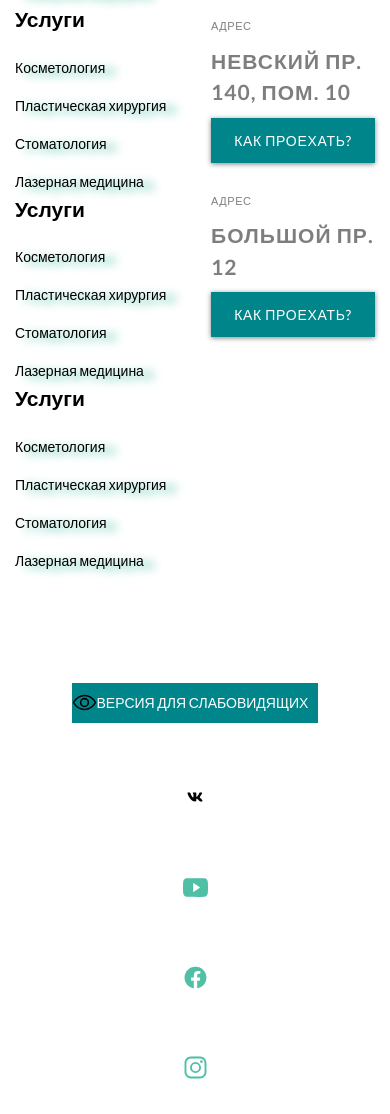
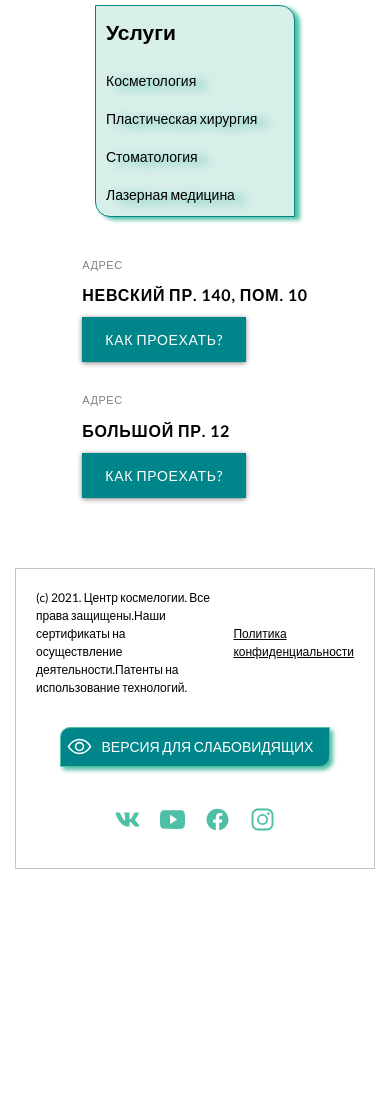
Before and after one commit to DmitryMass/lendMedicineBstp, a website: page index.pug in a window 390 px wide. Shown: the part 4292-5406 px from the top of the page. After the commit the page ends 5161 px from the top, so only its background shows below. Drawn offline with nearby package versions, Linux system fonts and the light colour scheme; files that its build step writes are made by us from their sources.

Commit message:
Complete mobile\desktop version

```diff
--- a/pugfile/footer.pug
+++ b/pugfile/footer.pug
@@ -1,20 +1,24 @@
 footer.footer
     .container
-        .footer-about
-        .footer-menu
-            .header-btn.flex-box
-                button.header-button.flex-box
-                    ion-icon(name='eye-outline').whitewhite--pad.icons
-                    a(href="").white.white--btn Версия для слабовидящих
-            li.header-li.flex-box
-                a.header-link(href="")
-                    ion-icon(name='logo-vk').lgth-greenicons.icons--vk
-            li.header-li.flex-box
-                a.header-link(href="")
-                    ion-icon(name='logo-youtube').lgth-green.icons.icons--youtube
-            li.header-li.flex-box
-                a.header-link(href="")
-                    ion-icon(name='logo-facebook').lgth-green.icons.icons--facebook
-            li.header-li.flex-box
-                a.header-link(href="")
-                    ion-icon(name='logo-instagram').lgth-green.icons.icons--instagramm
+        .footer-box
+            .footer-about
+                p.footer-about__item (c) 2021. Центр космелогии. Все права защищены.Наши сертификаты на осуществление деятельности.Патенты на использование технологий.
+                a.footer-about__item(href="#")  Политика конфиденциальности
+            .footer-menu
+                .footer-btn
+                    button.footer-button.flex-box__btn
+                        ion-icon(name='eye-outline').whitewhite--pad.icons
+                        a(href="").white.white--btn Версия для слабовидящих
+                .footer-social
+                    .footer-messengers.flex-box__btn
+                        a.footer-link(href="")
+                            ion-icon(name='logo-vk').lgth-green.icons.icons--vk
+                    .footer-messengers.flex-box__btn
+                        a.footer-link(href="")
+                            ion-icon(name='logo-youtube').lgth-green.icons.icons--youtube
+                    .footer-messengers.flex-box__btn
+                        a.footer-link(href="")
+                            ion-icon(name='logo-facebook').lgth-green.icons.icons--facebook
+                    .footer-messengers.flex-box__btn
+                        a.footer-link(href="")
+                            ion-icon(name='logo-instagram').lgth-green.icons.icons--instagramm
--- a/pugfile/header.pug
+++ b/pugfile/header.pug
@@ -5,10 +5,10 @@ header.header-main
                         object.header-logo__obj(data="./assets/icons/logo.svg", type="")
         nav.header-nav
             ul.header-ul.d-flex
-                li.header-li.flex-box
+                li.header-li.flex-box__btn
                     a.header-link(href="#") +7 (123) 456 78 90
                 li.header-li.flex-box.header-li--services
-                    .header-salon.flex-box
+                    .header-salon.flex-box__btn
                         .header-link.header-link--salon.flex-box Наши салоны
                         ion-icon(name='caret-down-circle-outline').lgth-green.icons.icons--salon
                     ul.header-content
@@ -21,19 +21,19 @@ header.header-main
                         li.header-li--content
                             a(href="#") Ваша информация
                 .header-btn.flex-box
-                    button.header-button.flex-box
+                    button.header-button.flex-box__btn
                         ion-icon(name='eye-outline').white.white--pad.icons
                         a(href="").white.white--btn Версия для слабовидящих
-                li.header-li.flex-box
+                li.header-li.flex-box__btn
                     a.header-link(href="#")
                         ion-icon(name='logo-vk').lgth-green.icons.icons--vk
-                li.header-li.flex-box
+                li.header-li.flex-box__btn
                     a.header-link(href="#")
                         ion-icon(name='logo-youtube').lgth-green.icons.icons--youtube
-                li.header-li.flex-box
+                li.header-li.flex-box__btn
                     a.header-link(href="#")
                         ion-icon(name='logo-facebook').lgth-green.icons.icons--facebook
-                li.header-li.flex-box
+                li.header-li.flex-box__btn
                     a.header-link(href="#")
                         ion-icon(name='logo-instagram').lgth-green.icons.icons--instagramm
         .header-menu
--- a/pugfile/section4.pug
+++ b/pugfile/section4.pug
@@ -1,4 +1,3 @@
--var secondBoxList =[{name: 'адрес', street: 'Невский пр. 140, пом. 10', button: 'как проехать?'},{name: 'адрес', street: 'Большой пр. 12', button: 'как проехать?'}]
 section.section4
     .container.flex-box
         .section4-box
--- a/pugfile/var.pug
+++ b/pugfile/var.pug
@@ -25,3 +25,7 @@
 //- //SECTION4 Var
 
 -var boxList = [{txt: 'Услуги', txt2: 'Косметология', txt3: 'Пластическая хирургия', txt4: 'Стоматология', txt5: 'Лазерная медицина'}, {txt: 'Услуги', txt2: 'Косметология', txt3: 'Пластическая хирургия', txt4: 'Стоматология', txt5: 'Лазерная медицина'},{txt: 'Услуги', txt2: 'Косметология', txt3: 'Пластическая хирургия', txt4: 'Стоматология', txt5: 'Лазерная медицина'},{txt: 'Услуги', txt2: 'Косметология', txt3: 'Пластическая хирургия', txt4: 'Стоматология', txt5: 'Лазерная медицина'}]
+
+//- //////////////////////////////////////////////////
+
+-var secondBoxList =[{name: 'адрес', street: 'Невский пр. 140, пом. 10', button: 'как проехать?'},{name: 'адрес', street: 'Большой пр. 12', button: 'как проехать?'}]
--- a/styles/_footer.scss
+++ b/styles/_footer.scss
@@ -1,3 +1,70 @@
 .footer {
   min-height: 90px;
+  &-box {
+    border: 1px solid #c4c4c4;
+    display: flex;
+    justify-content: space-around;
+    align-items: center;
+    flex-wrap: wrap;
+  }
+  &-about {
+    display: flex;
+    justify-content: space-around;
+    align-items: center;
+    gap: 70px;
+    padding: 20px;
+    &__item {
+      color: $black;
+      font-size: 12px;
+      line-height: $lh150;
+      &:first-child {
+        max-width: 300px;
+      }
+      &:last-child {
+        text-decoration: underline;
+        &:hover {
+          color: $darkGreen;
+        }
+        &:focus {
+          color: $darkGreen;
+        }
+      }
+    }
+  }
+  &-menu {
+    display: flex;
+    justify-content: space-around;
+    align-items: center;
+    gap: 20px;
+    padding-bottom: 20px;
+  }
+  &-social {
+    display: flex;
+    justify-content: center;
+    gap: 20px;
+    align-items: center;
+    padding: 10px;
+  }
+  &-btn {
+    padding: 10px;
+  }
+  &-button {
+    background-color: #00868a;
+    min-height: 40px;
+    border: 1px solid $lightGreen;
+    box-shadow: 3px 3px 4px $lightGreen;
+    border-radius: 10px 0px 10px 0px;
+
+    &:hover,
+    &:focus {
+      background-color: $lightGreen;
+    }
+
+    & > a {
+      margin-left: 10px;
+    }
+    & > ion-icon {
+      color: $white;
+    }
+  }
 }
--- a/styles/_section4.scss
+++ b/styles/_section4.scss
@@ -1,5 +1,5 @@
 .section4 {
-  padding: 80px 0;
+  padding: 40px 0;
   &-box {
     max-width: 850px;
   }
@@ -7,9 +7,15 @@
     display: flex;
     flex-wrap: wrap;
     justify-content: space-between;
+    gap: 10px;
   }
   &-list {
     max-width: 200px;
+    background-color: #d8eee9;
+    padding: 10px;
+    border: 1px solid $darkGreen;
+    border-radius: 0 15px 0 15px;
+    box-shadow: 5px 3px 4px $lightGreen;
     &__title {
       font-size: $md21;
       line-height: $lh150;
--- a/styles/main.scss
+++ b/styles/main.scss
@@ -88,6 +88,12 @@ li {
   display: flex;
   justify-content: center;
   align-items: center;
+  gap: 20px;
+}
+.flex-box__btn {
+  display: flex;
+  justify-content: center;
+  align-items: center;
 }
 .flex-main {
   display: flex;
@@ -165,6 +171,35 @@ li {
     &-news {
       display: none;
     }
+  }
+
+  ////////////// SECTION 4 ///////////////
+  .section4 {
+    padding-top: 40px;
+    padding-bottom: 40px;
+    &-ul {
+      justify-content: center;
+      gap: 20px;
+    }
+    &-list {
+      &:nth-child(3),
+      &:last-child {
+        display: none;
+      }
+    }
+    &-box2 {
+      padding-top: 20px;
+      &__item {
+        &:nth-child(2) {
+          font-size: 16px;
+          opacity: 1;
+        }
+      }
+    }
+  }
+  .flex-box {
+    gap: 20px;
+    flex-wrap: wrap;
   }
 }
 /////////////////////////////////
@@ -325,6 +360,17 @@ li {
       border-radius: 0px 8px 8px 0px;
     }
   }
+
+  // FOOOTER ////////////
+
+  .footer {
+    &-menu {
+      flex-wrap: wrap;
+    }
+    &-about {
+      gap: 20px;
+    }
+  }
 }
 
 // Var selectors
```
Also changed, not shown: dist/css/main.css, dist/css/main.min.css, index.html.
